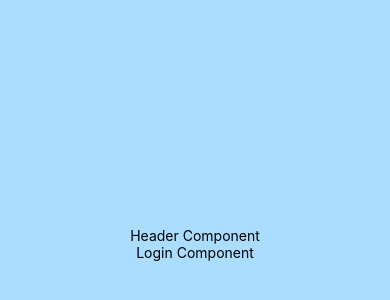
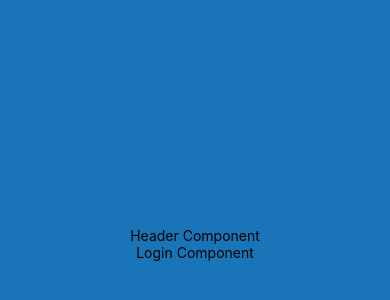
Before and after one commit to aisayo/Quote-Ology, a React Native app: screen / in a window 390 px wide. Shown: the part 178-478 px from the top of the page. Built offline with nearby package versions, Linux system fonts and the light colour scheme.

Commit message:
added statusbar component to header

```diff
--- a/App.js
+++ b/App.js
@@ -22,7 +22,7 @@ class App extends React.Component {
 const styles = StyleSheet.create({
   container: {
     flex: 1,
-    backgroundColor: '#adf',
+    backgroundColor: 'rgb(25, 117, 183)',
     alignItems: 'center',
     justifyContent: 'center',
   },
--- a/components/Header.js
+++ b/components/Header.js
@@ -1,10 +1,14 @@
 import React, { Component } from 'react'
-import { Text, View } from 'react-native'
+import { Text, View, StatusBar } from 'react-native'
 
  class Header extends Component {
   render() {
     return (
       <View>
+        <StatusBar
+            backgroundColor="blue"
+            barStyle="light-content"
+        />
         <Text> Header Component </Text>
       </View>
     )
```
